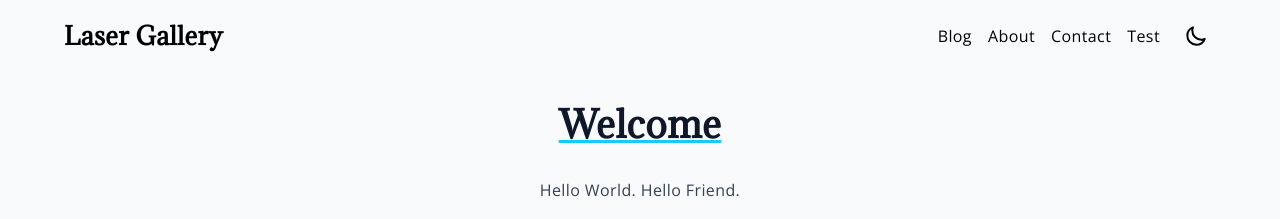
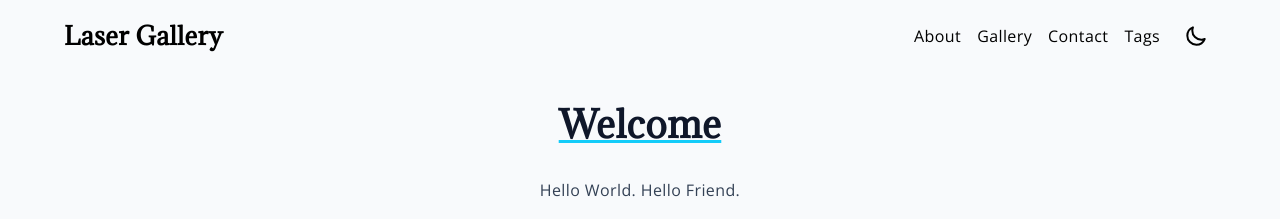
Before and after one commit to paper-engineer/laser-gallery, a Jekyll site: the page built from docs/index.md, in a window 1280 px wide and 900 px high. Shown: the top 219 px of the window. Built offline with Jekyll 4.4.1, drawn with Linux system fonts in a browser that asks for light colours; our own code applies the rules of GitHub Pages for plain Markdown files.

Commit message:
Update navigation.yml

```diff
--- a/docs/_data/navigation.yml
+++ b/docs/_data/navigation.yml
@@ -1,8 +1,8 @@
-- name: Blog
-  link: /blog/
 - name: About
   link: /about/
+- name: Gallery
+  link: /gallery/
 - name: Contact
   link: /contact/
-- name: Test
-  link: /test/
+- name: Tags
+  link: /tags/
```
